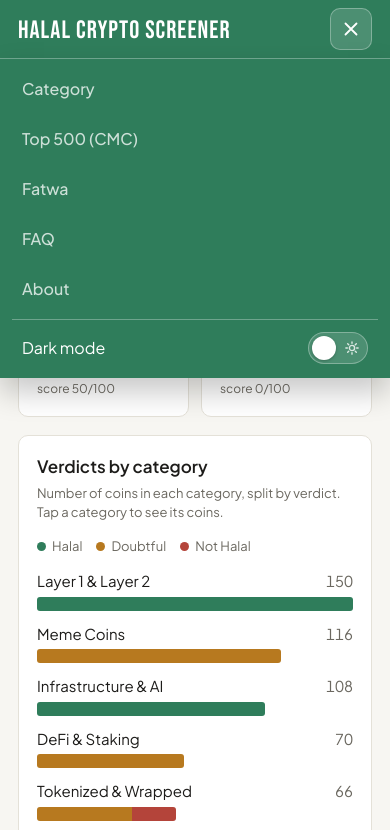
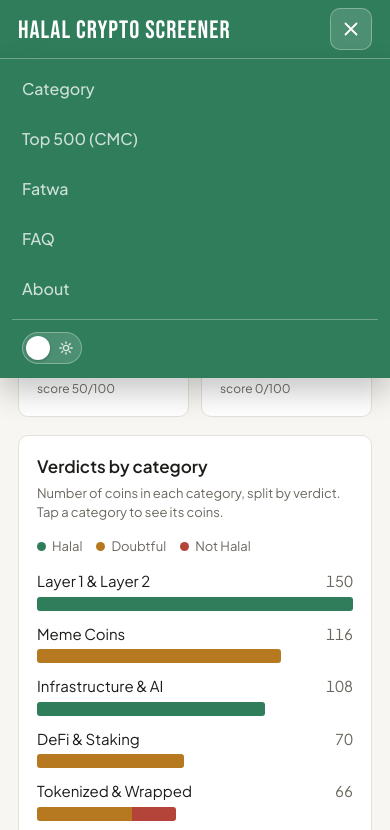
Before and after one commit to khllmi/halal, a plain HTML site: page index.html in a window 390 px wide. Both pictures are taken after a click on the button "Menu". Shown: the top 830 px of the page. Drawn offline with Linux system fonts and the light colour scheme.

Commit message:
Mobile menu: theme switch without the 'Dark mode' label
Co-Authored-By: Claude Opus 5.5 <noreply@anthropic.com>
Claude-Session: https://claude.ai/code/session_01RjbyhJpaxxyygbCkFEsgZX

```diff
--- a/index.html
+++ b/index.html
@@ -79,8 +79,7 @@ body, .card, .topbar, .tablewrap, th { transition: background-color .2s ease, co
   .tabs { flex-direction: column; gap: 2px; }
   .tab { border-bottom: 0; border-radius: 8px; padding: 12px 10px; font-size: 16px; min-height: 48px; }
   .tab.on { background: var(--brand-soft); border-bottom: 0; }
-  .theme-row { justify-content: space-between; border-top: 1px solid var(--brand-line); margin-top: 6px; padding: 12px 10px 2px; }
-  .theme-label { display: inline; font-size: 16px; }
+  .theme-row { justify-content: flex-start; border-top: 1px solid var(--brand-line); margin-top: 6px; padding: 12px 10px 2px; }
 }
 section[hidden] { display: none; }
 section { scroll-margin-top: 84px; }
```
